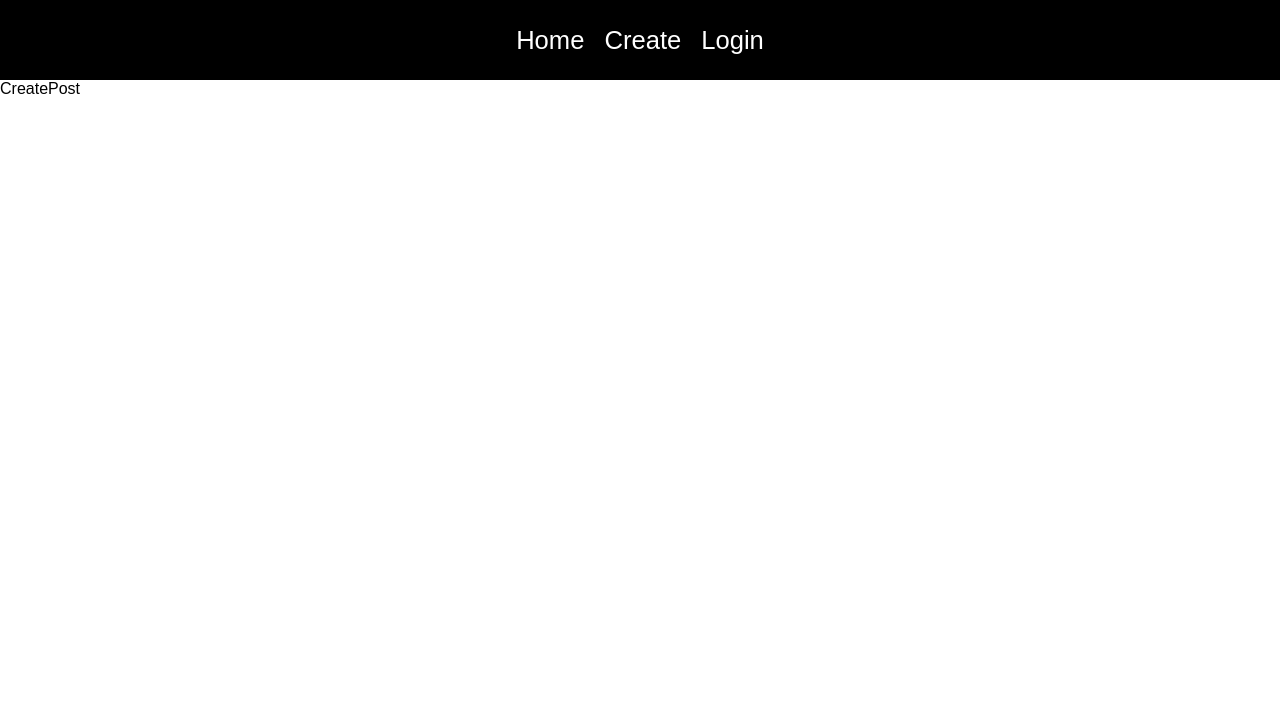
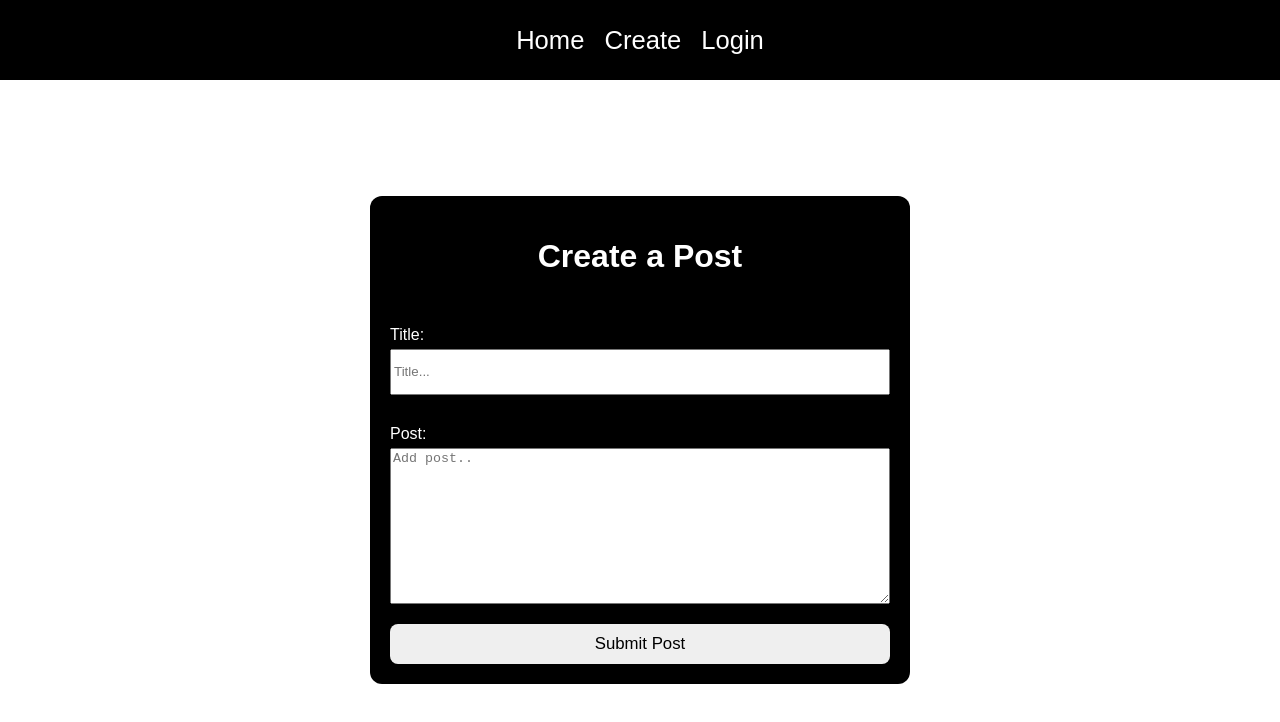
Before and after one commit to liezsm/react-firebase, a React (Create React App) app: page /create-post in a window 1280 px wide. Shown: the top 722 px of the page. Built offline with nearby package versions, Linux system fonts and the light colour scheme.

Commit message:
Styling of login and create post page

```diff
--- a/src/App.css
+++ b/src/App.css
@@ -22,3 +22,98 @@ a {
   margin: 10px;
   font-size: 1.6rem;
 }
+
+/* create post page */
+
+.createPostPage {
+  width: 100%;
+  height: calc(100vh - 80px);
+  display: grid;
+  place-items: center;
+}
+
+.cp-container {
+  width: 500px;
+  height: auto;
+  padding: 20px;
+  background-color: #000;
+  border-radius: 12px;
+  color: #fff;
+  display: flex;
+  flex-direction: column;
+}
+
+.cp-container h1 {
+  text-align: center;
+}
+.cp-container .inputfield {
+  margin-top: 30px;
+  display: flex;
+  flex-direction: column;
+}
+
+input {
+  height: 40px;
+  margin-top: 5px;
+}
+
+textarea {
+  height: 150px;
+  margin-top: 5px;
+}
+
+button {
+  margin-top: 20px;
+  height: 40px;
+  border: none;
+  border-radius: 0.5rem;
+  cursor: pointer;
+  font-size: 1.05rem;
+}
+
+/* login page area */
+
+.loginPage {
+  width: 100vw;
+  height: calc(100vh - 80px);
+  display: flex;
+  flex-direction: column;
+  justify-content: center;
+  align-items: center;
+}
+
+.loginPage p {
+  font-size: 2.4rem;
+}
+
+.login-with-google {
+  cursor: pointer;
+  transition: all 300ms;
+  padding: 5px 16px 12px 42px;
+  border: none;
+  border-radius: 0.3rem;
+  box-shadow: 0 -1px 0 rgba(0, 0, 0, 0.25);
+  color: #757575;
+  font-size: 1.5rem;
+  font-weight: 500;
+  font-family: --apple-system, BlinkMacSystemFont, "Segoe UI", Roboto, Oxygen,
+    Ubuntu, Cantarell, "Fira Sans", "Droid Sans", "Helveticca Neue", sans-serif;
+  background: url("https://upload.wikimedia.org/wikipedia/commons/5/53/Google_%22G%22_Logo.svg")
+    no-repeat;
+  background-position: 5px 50%;
+  background-color: #fff;
+}
+
+.login-with-google:hover {
+  box-shadow: 0 -1px 0 rgba(0, 0, 0, 0.04), 0 2px 4px rgba(0, 0, 0, 0.25);
+}
+.login-with-google:active {
+  background-color: #eee;
+}
+
+.login-with-google:disabled {
+  filter: grayscale(100%);
+  background-color: #ebebeb;
+  box-shadow: 0 -1px 0 rgba(0, 0, 0, 0.04), 0 1px 1px rgba(0, 0, 0, 0.25);
+  cursor: not-allowed;
+}
--- a/src/pages/CreatePost.js
+++ b/src/pages/CreatePost.js
@@ -1,7 +1,23 @@
 import React from "react";
 
 const CreatePost = () => {
-  return <div>CreatePost</div>;
+  return (
+    <div className='createPostPage'>
+      <div className='cp-container'>
+        <h1>Create a Post</h1>
+        <div className='inputfield'>
+          <label> Title: </label>
+          <input type='text' name='title' placeholder='Title...' />
+        </div>
+        <div className='inputfield'>
+          <label> Post: </label>
+          <textarea name='body' placeholder='Add post..' />
+        </div>
+
+        <button type='submit'>Submit Post</button>
+      </div>
+    </div>
+  );
 };
 
 export default CreatePost;
--- a/src/pages/Login.js
+++ b/src/pages/Login.js
@@ -20,7 +20,7 @@ const Login = ({ login }) => {
   };
   return (
     <div className='loginPage'>
-      <p>Sign in with Goggle</p>
+      <p>Sign in with Google</p>
       <button className='login-with-google' onClick={signInWithGoggle}>
         Sign in With Google
       </button>
```
